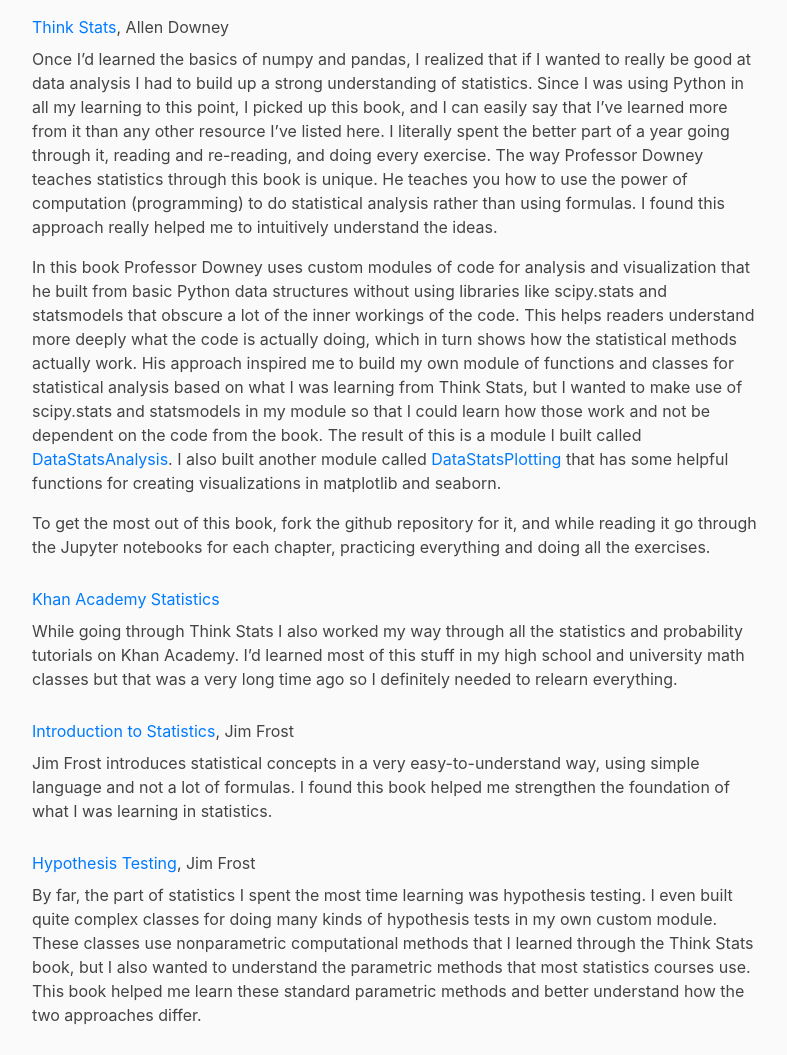
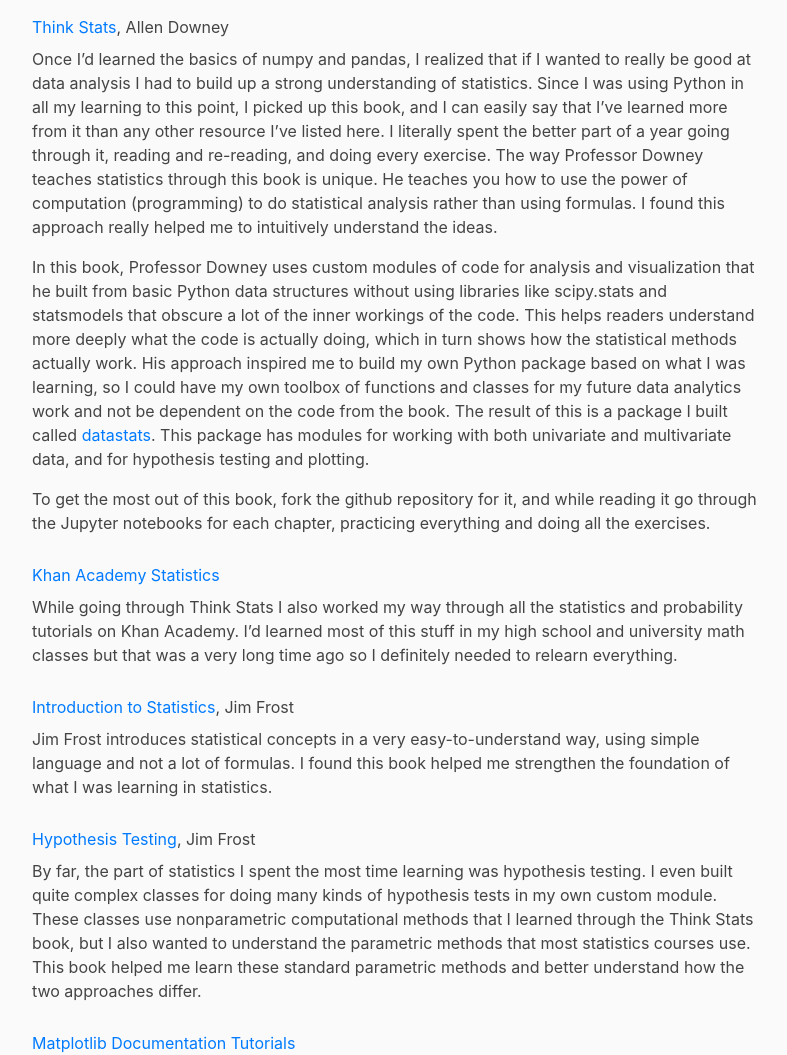
Before and after one commit to pthussey/pthussey.github.io, a plain HTML site: page reference/programming.html in a window 1280 px wide. Shown: the part 2514-3569 px from the top of the page, without its empty margins (53-840 px from the left). Drawn offline with nearby package versions, Linux system fonts and the light colour scheme.

Commit message:
edits to links in post and programming resources

```diff
--- a/reference/programming.html
+++ b/reference/programming.html
@@ -256,14 +256,13 @@
 </p>
 
 <p>
-  In this book Professor Downey uses custom modules of code for analysis and visualization that he built from basic Python data structures
+  In this book, Professor Downey uses custom modules of code for analysis and visualization that he built from basic Python data structures
   without using libraries like scipy.stats and statsmodels that obscure a lot of the inner workings of the code.
   This helps readers understand more deeply what the code is actually doing, which in turn shows how the statistical methods actually work.
-  His approach inspired me to build my own module of functions and classes for statistical analysis based on what I was learning from Think Stats,
-  but I wanted to make use of scipy.stats and statsmodels in my module so that I could learn how those work and not be dependent on the code from the book.
-  The result of this is a module I built called <a href="https://github.com/pthussey/DataStatsAnalysis">DataStatsAnalysis</a>.
-  I also built another module called <a href="https://github.com/pthussey/DataStatsPlotting">DataStatsPlotting</a>
-  that has some helpful functions for creating visualizations in matplotlib and seaborn.
+  His approach inspired me to build my own Python package based on what I was learning,
+  so I could have my own toolbox of functions and classes for my future data analytics work and not be dependent on the code from the book.
+  The result of this is a package I built called <a href="https://github.com/pthussey/DataStats">datastats</a>.
+  This package has modules for working with both univariate and multivariate data, and for hypothesis testing and plotting.
 </p>
 
 <p>
```
Also changed, not shown: post/how_I_built_this_blog.html (+6 -6 lines).
